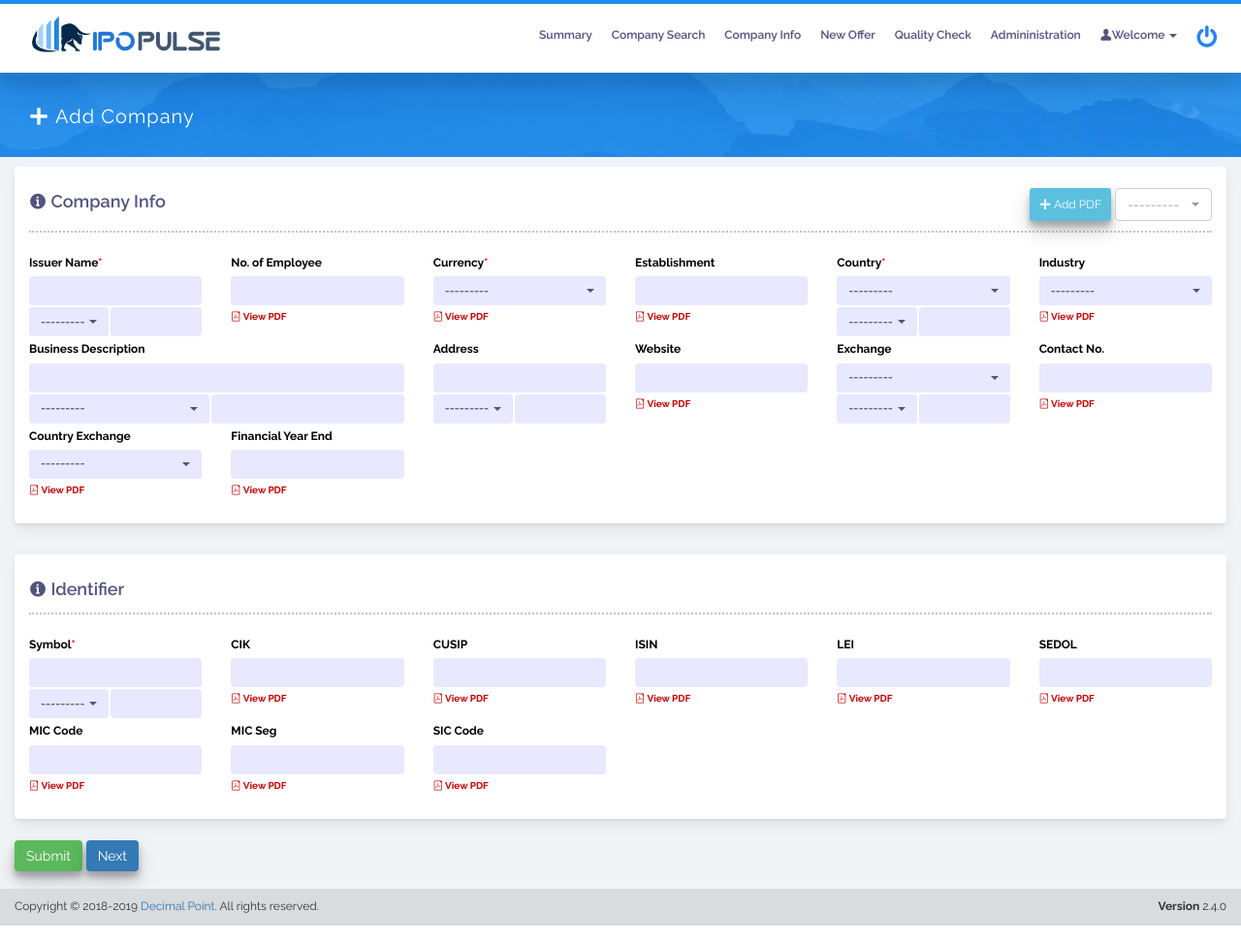
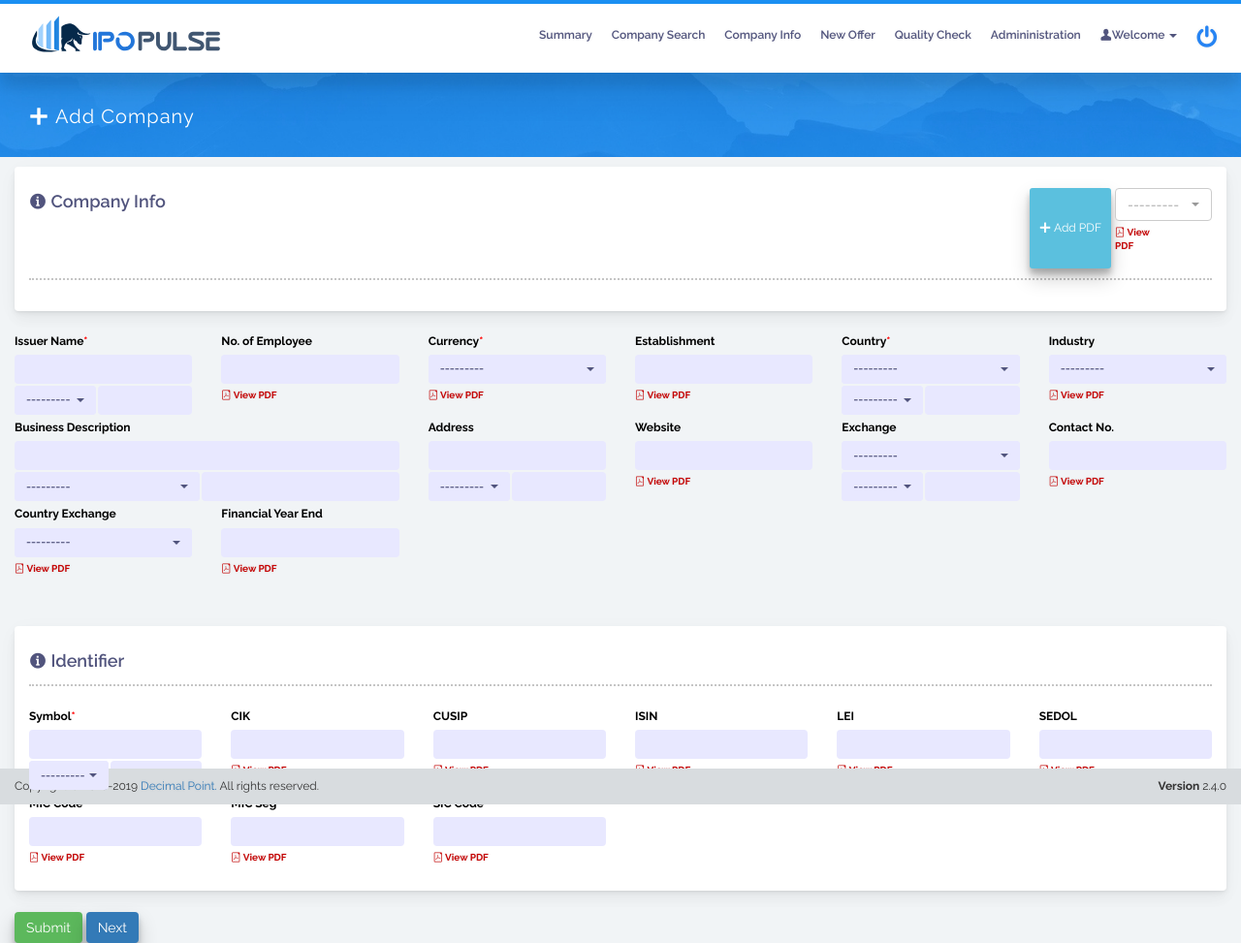
Before and after one commit to C-A-Y-D-E/chomu-app, a Django app: page /addcompany/ in a window 1280 px wide. Shown: the whole page at 97% size. Run offline with Django 3.2, Linux system fonts and the light colour scheme; data that the repository does not hold is empty; some libraries are stand-ins or nearby versions.

Commit message:
hah done

```diff
--- a/companymaster/form.py
+++ b/companymaster/form.py
@@ -79,9 +79,9 @@
     SIC_Code = forms.CharField(widget=forms.TextInput(
         attrs={'class': 'dtfc form-control'}))
     pdf = forms.ModelChoiceField(queryset=PDFModel.objects.all(), to_field_name='path', widget=forms.Select(
-        attrs={'class': 'dtfc selectpicker floating-select whe'}))
+        attrs={'class': 'dtfc selectpicker floating-select whe pdf-file'}))
     page_no = forms.IntegerField(widget=forms.NumberInput(
-        attrs={'class': 'dtfc form-control'}))
+        attrs={'class': 'dtfc form-control '}))
 
     class Meta:
         model = Company
@@ -157,7 +157,7 @@
     key_share_holder_page_no = forms.IntegerField(widget=forms.NumberInput(
         attrs={'class': 'dtfc form-control page-no'}))
     pdf = forms.ModelChoiceField(queryset=PDFModel.objects.all(), to_field_name='path', widget=forms.Select(
-        attrs={'class': 'dtfc selectpicker floating-select whe'}))
+        attrs={'class': 'dtfc selectpicker floating-select whe pdf-file'}))
 
     class Meta:
         model = Company
@@ -236,7 +236,7 @@
     postpone_date_page_no = forms.IntegerField(widget=forms.NumberInput(
         attrs={'class': 'dtfc form-control page-no'}))
     pdf = forms.ModelChoiceField(queryset=PDFModel.objects.all(), to_field_name='path', widget=forms.Select(
-        attrs={'class': 'dtfc selectpicker floating-select whe'}))
+        attrs={'class': 'dtfc selectpicker floating-select whe pdf-file'}))
 
     class Meta:
         model = Company
@@ -341,7 +341,7 @@
     total_offering_exp_page_no = forms.IntegerField(widget=forms.NumberInput(
         attrs={'class': 'dtfc form-control page-no'}))
     pdf = forms.ModelChoiceField(queryset=PDFModel.objects.all(), to_field_name='path', widget=forms.Select(
-        attrs={'class': 'dtfc selectpicker floating-select whe'}))
+        attrs={'class': 'dtfc selectpicker floating-select whe pdf-file'}))
 # This is OfferingDetail form page 5
 
 
@@ -401,7 +401,7 @@
     equity_page_no = forms.IntegerField(widget=forms.NumberInput(
         attrs={'class': 'dtfc form-control page-no'}))
     pdf = forms.ModelChoiceField(queryset=PDFModel.objects.all(), to_field_name='path', widget=forms.Select(
-        attrs={'class': 'dtfc selectpicker floating-select whe'}))
+        attrs={'class': 'dtfc selectpicker floating-select whe pdf-file'}))
 
 # class Meta:
 #         model = Industry
--- a/companymaster/templates/companymaster/addcompany.html
+++ b/companymaster/templates/companymaster/addcompany.html
@@ -299,10 +299,14 @@
 				<div class="col-md-6">
 					<h3 class="tb_head"><i class="icofont-info-circle"></i> Company Info</h3>
 				</div>
-				<div class="col-md-6 col-sm-6 col-xs-2" style='display:flex;gap:4px;margin-left:auto;'>
+				<div class="col-md-6 col-sm-6 col-xs-2" style='display:flex;gap:4px;margin-left:auto;justify-content:start'>
 					<button style='margin-left:auto;' data-toggle="modal" data-target="#addpdf" type="button" class="btn-sm btn-info btn fl_rg shw" data-original-title="" title=""><i class="icofont-plus"></i> <span>Add PDF</span></button>
-					<div style='width:100px;'>
+					<div style='width:100px;display:flex;flex-direction:column;'>
 					{{form.pdf}}
+					<div class="fr" ><a href="{% static 'asset/pdf.pdf' %}" target="_blank"><i class="icofont-file-pdf"></i>
+							View PDF </a></div>
+					</div>
+
 					</div>
 				</div>
 
@@ -798,24 +802,18 @@
 <script>
 
 let pdfFilesEl = Array.from(document.querySelectorAll('.pdf-file'))
-let pageNumbersEl = Array.from(document.querySelectorAll('.page-no'))
+{% comment %} let pageNumbersEl = Array.from(document.querySelectorAll('.page-no'))
 pdfFilesEl.forEach((el,index)=>{
 
 // Input Event to detecte typing and set value accordingly.
 let pageNo = pageNumbersEl[index]
 pageNo.addEventListener('input',function(e){
+	console.log(e.parentElement)
 el.parentElement.parentElement.querySelector('.fr a').href = `${el.value.startsWith('http') ? '' : '/'}${el.value}#page=${e.target.value === '' ? 1 : e.target.value}`;
 
 
 // Check whether select field changed or not
 el.parentElement.parentElement.querySelector('.fr a').href = `${el.value.startsWith('http') ? '' : '/'}${el.value}#page=${pageNo.value === '' ? 1 : pageNo.value}`;
-
-})
-
-el.addEventListener('change',function(e){
-const parent = e.target.parentElement.parentElement;
-parent.querySelector('.fr a').href = e.target.value.startsWith('http') ? `${e.target.value}#page=${pageNo.value === '' ? 1 : pageNo.value}`  : `/${e.target.value}#page=${pageNo.value === '' ? 1 : pageNo.value}`;
-
 
 })
 
@@ -829,7 +827,20 @@
 
 
 
+
+
+}) {% endcomment %}
+
+pdfFilesEl.forEach(el=>{
+el.addEventListener('change',function(e){
+	console.log(e.target.parentElement)
+const parent = e.target.parentElement.parentElement;
+parent.querySelector('.fr a').href = e.target.value
+
+
 })
+})
+
 
 </script>
 {% comment %} <script>
```
Also changed, not shown: companymaster/templates/companymaster/addcompany_2.html (+16 -0 lines), companymaster/templates/companymaster/addcompany_3.html (+14 -0 lines), companymaster/templates/companymaster/addcompany_4.html (+16 -0 lines), companymaster/templates/companymaster/addcompany_5.html (+14 -0 lines).
